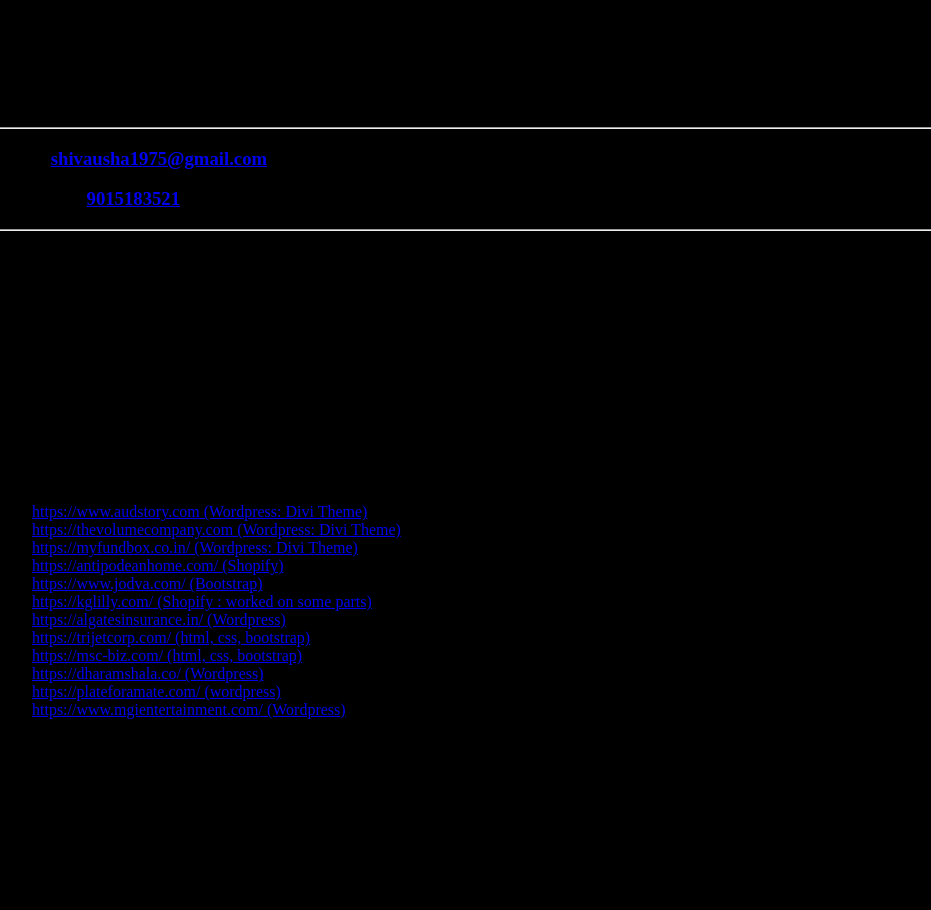
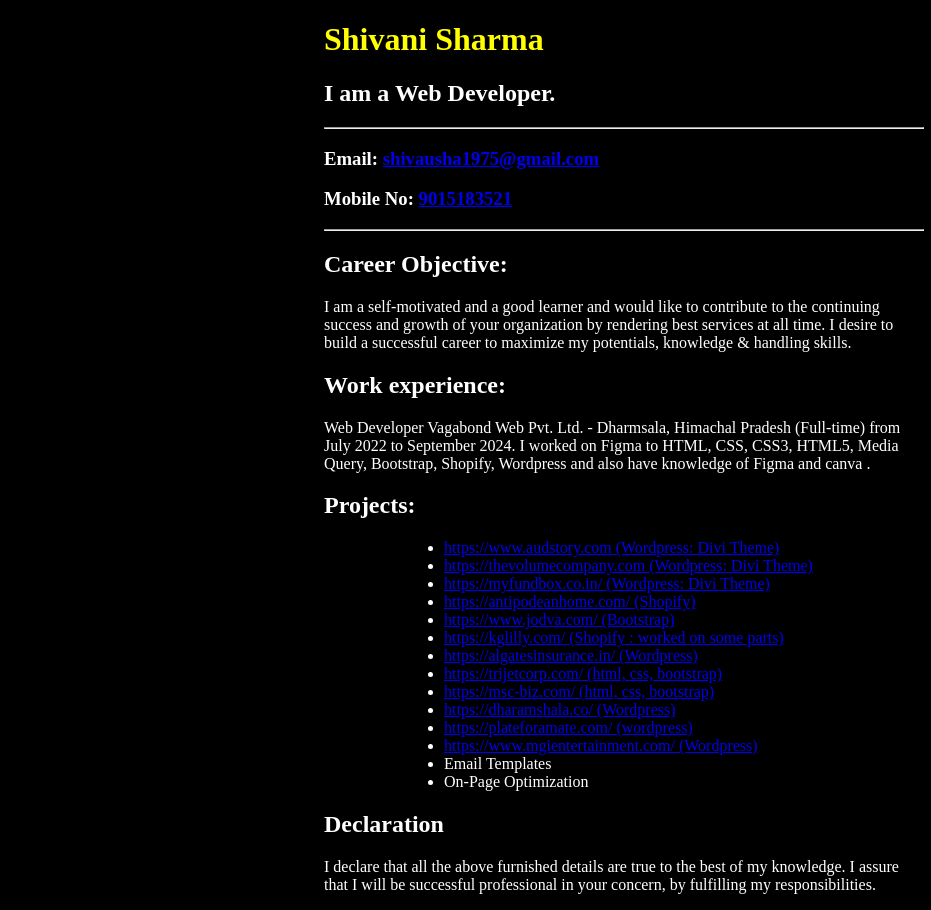
Before and after one commit to shivaniSharmas/html-portfolio, a plain HTML site: page index.html in a window 1280 px wide. Shown: the whole page, without its empty margins (16-947 px from the left). Before the commit the page ends 856 px from the top, so only its background shows below. Drawn offline with Linux system fonts and the light colour scheme.

Commit message:
Update index.html

```diff
--- a/index.html
+++ b/index.html
@@ -5,6 +5,19 @@
         <style>
             .body{
                 background-color:#000000;
+                color:white;
+                max-width:600px;
+                margin:auto;
+            }
+            h1{
+                color:Yellow;
+            }
+            ul{
+                max-width:400px;
+                margin:auto;
+            }
+            ul li a{
+                colo:lightblue;
             }
         </style>
     </head>
```
